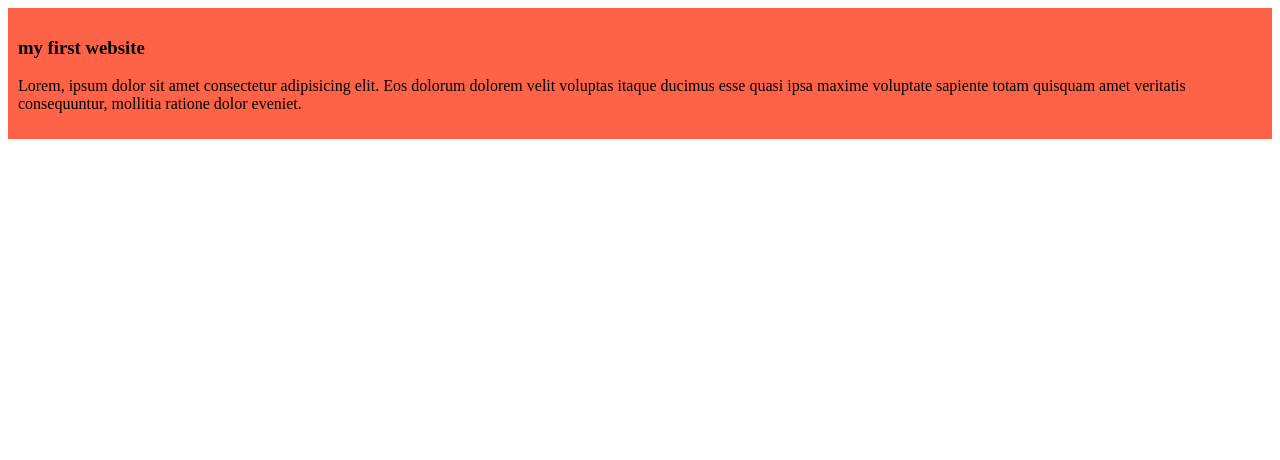
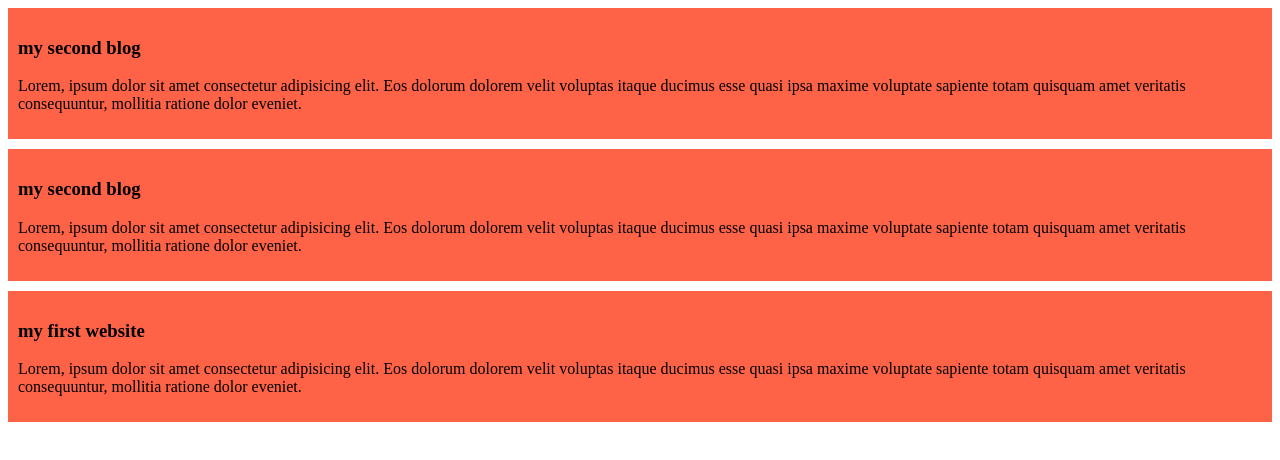
Before and after one commit to sumaiyaAfroza/my-simple-website, a plain HTML site: page index.html in a window 1280 px wide. Drawn offline with Linux system fonts and the light colour scheme.

Commit message:
added second and third blog

```diff
--- a/index.html
+++ b/index.html
@@ -8,8 +8,19 @@
 </head>
 <body>
     <div>
+        <h3>my second blog</h3>
+        <p>Lorem, ipsum dolor sit amet consectetur adipisicing elit. Eos dolorum dolorem velit voluptas itaque ducimus esse quasi ipsa maxime voluptate sapiente totam quisquam amet veritatis consequuntur, mollitia ratione dolor eveniet.</p>
+
+    </div>
+    <div>
+        <h3>my second blog </h3>
+        <p>Lorem, ipsum dolor sit amet consectetur adipisicing elit. Eos dolorum dolorem velit voluptas itaque ducimus esse quasi ipsa maxime voluptate sapiente totam quisquam amet veritatis consequuntur, mollitia ratione dolor eveniet.</p>
+    </div>
+    <div>
         <h3>my first website</h3>
         <p>Lorem, ipsum dolor sit amet consectetur adipisicing elit. Eos dolorum dolorem velit voluptas itaque ducimus esse quasi ipsa maxime voluptate sapiente totam quisquam amet veritatis consequuntur, mollitia ratione dolor eveniet.</p>
     </div>
+
+
 </body>
 </html>
--- a/style/blog.css
+++ b/style/blog.css
@@ -1,4 +1,5 @@
 div{
     background-color: tomato;
     padding: 10px;
+    margin-bottom: 10px;
 }
```
